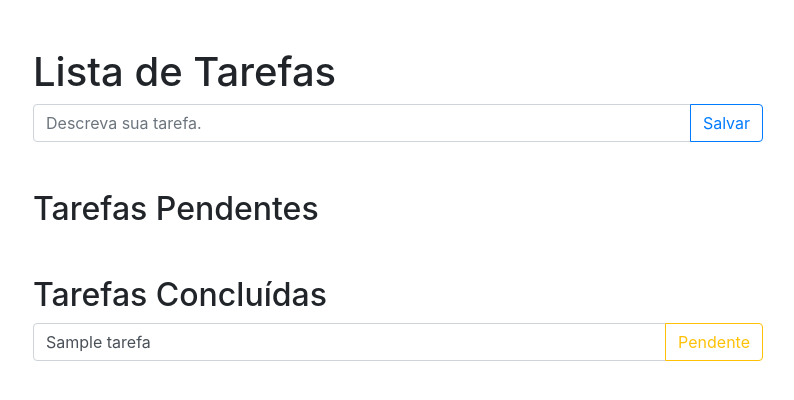
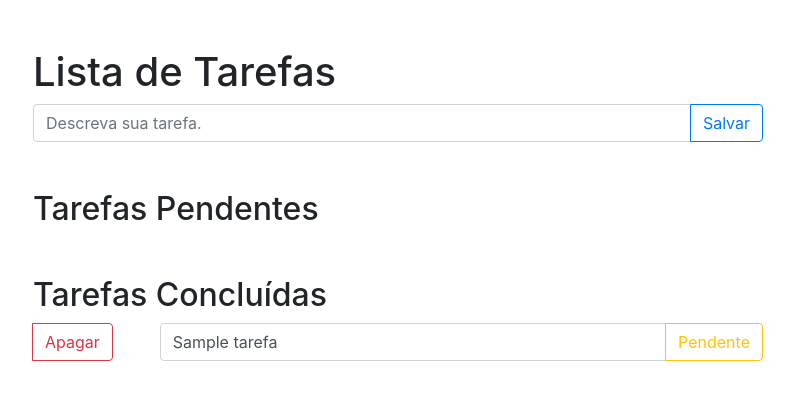
Before and after one commit to Fabio-Coder/Site-supervisorio, a Django app: page /tarefas/ in a window 1280 px wide. Shown: the top 400 px of the page, without its empty margins (242-1036 px from the left). Run offline with Django 3.2, Linux system fonts and the light colour scheme; tables that the repository leaves empty hold one stand-in row (values such as "Sample post"); some libraries are stand-ins or nearby versions.

Commit message:
Finalizado o update e remoção de dados. Close #7 Close #8

```diff
--- a/supervisorio/tarefas/forms.py
+++ b/supervisorio/tarefas/forms.py
@@ -8,7 +8,8 @@ class TarefaNovaForm(ModelForm):
         model = Tarefa
         fields = ['name']
 
+
 class TarefaForm(ModelForm):
     class Meta:
         model = Tarefa
-        fields = ['name','done']
+        fields = ['name', 'done']
--- a/supervisorio/tarefas/models.py
+++ b/supervisorio/tarefas/models.py
@@ -5,3 +5,4 @@ from django.db import models
 class Tarefa(models.Model):
     name = models.CharField(max_length=140)
     done = models.BooleanField(default=False)
+    objects = models.Manager()
--- a/supervisorio/tarefas/templates/tarefas/home.html
+++ b/supervisorio/tarefas/templates/tarefas/home.html
@@ -29,8 +29,9 @@
             <form action="{% url 'tarefas:detalhe' tarefa_id=tarefa.id %}" method="post">
                 {% csrf_token %}
                 <div class="input-group mb-3">
-                    <input type="text" class="form-control" placeholder="{{tarefa.name}}" required="required"
+                    <input type="text" class="form-control" required="required"
                            aria-label="Descrição da tarefa" name="name" value="{{tarefa.name}}">
+                    <input type="hidden" value="checked" name="done">
                     <div class="input-group-append">
                         <button type="submit" class="btn btn-outline-success" id="button-addon2">Feita</button>
                     </div>
@@ -40,17 +41,33 @@
             {% endfor %}
             <h2 class="mt-5">Tarefas Concluídas</h2>
             {% for tarefa in tarefas_concluidas %}
+            <div class="row">
+                <div class="col-2">
+                    <form action="{% url 'tarefas:delete' tarefa_id=tarefa.id %}" method="post">
+                        {% csrf_token %}
+                        <div class="input-group mb-3">
+                            <div class="input-group-append">
+                                <button type="submit" class="btn btn-outline-danger" id="button-addon2">Apagar
+                                </button>
+                            </div>
+                        </div>
+                    </form>
+                </div>
+                <div class="col-10" >
                     <form action="{% url 'tarefas:detalhe' tarefa_id=tarefa.id %}" method="post">
                         {% csrf_token %}
                         <div class="input-group mb-3">
                             <input type="text" class="form-control" placeholder="{{tarefa.name}}" required="required"
                                    aria-label="Descrição da tarefa" name="name" value="{{tarefa.name}}">
-                    <input type="hidden" value="checked" name="done">
                             <div class="input-group-append">
-                        <button type="submit" class="btn btn-outline-warning" id="button-addon2">Pendente</button>
+                                <button type="submit" class="btn btn-outline-warning" id="button-addon2">Pendente
+                                </button>
                             </div>
                         </div>
                     </form>
+                </div>
+            </div>
+
 
             {% endfor %}
         </div>
--- a/supervisorio/tarefas/urls.py
+++ b/supervisorio/tarefas/urls.py
@@ -6,4 +6,5 @@ app_name = 'tarefas'
 urlpatterns = [
     path('', views.home, name='home'),
     path('<int:tarefa_id>', views.detalhe, name='detalhe'),
+    path('delete/<int:tarefa_id>', views.delete, name='delete'),
 ]
--- a/supervisorio/tarefas/views.py
+++ b/supervisorio/tarefas/views.py
@@ -1,6 +1,6 @@
 from urllib.request import HTTPRedirectHandler
 
-from django.http import HttpResponse, HttpResponseRedirect
+from django.http import HttpResponseRedirect
 from django.urls import reverse
 
 from django.shortcuts import render
@@ -32,8 +32,16 @@ def home(request):
 
 
 def detalhe(request, tarefa_id):
-    tarefa = Tarefa.objects.get(id=tarefa_id)
-    form = TarefaForm(request.POST, instance=tarefa)
-    if form.is_valid():
-        form.save()
+    if request.method == 'POST':
+        tarefa = Tarefa.objects.get(id=tarefa_id)
+        form = TarefaForm(request.POST, instance=tarefa)
+        if form.is_valid():
+            form.save()
     return HttpResponseRedirect(reverse('tarefas:home'))
+
+
+def delete(request, tarefa_id):
+    if request.method == 'POST':
+        tarefa_a_apagar = Tarefa.objects.get(id=tarefa_id)
+        tarefa_a_apagar.delete()
+    return HttpResponseRedirect(reverse('tarefas:home'))
```
Also changed, not shown: supervisorio/tarefas/tests/test_apagar_tarefa.py (added, +18 -0 lines). Lines whose indentation alone changed are shown as unchanged.
